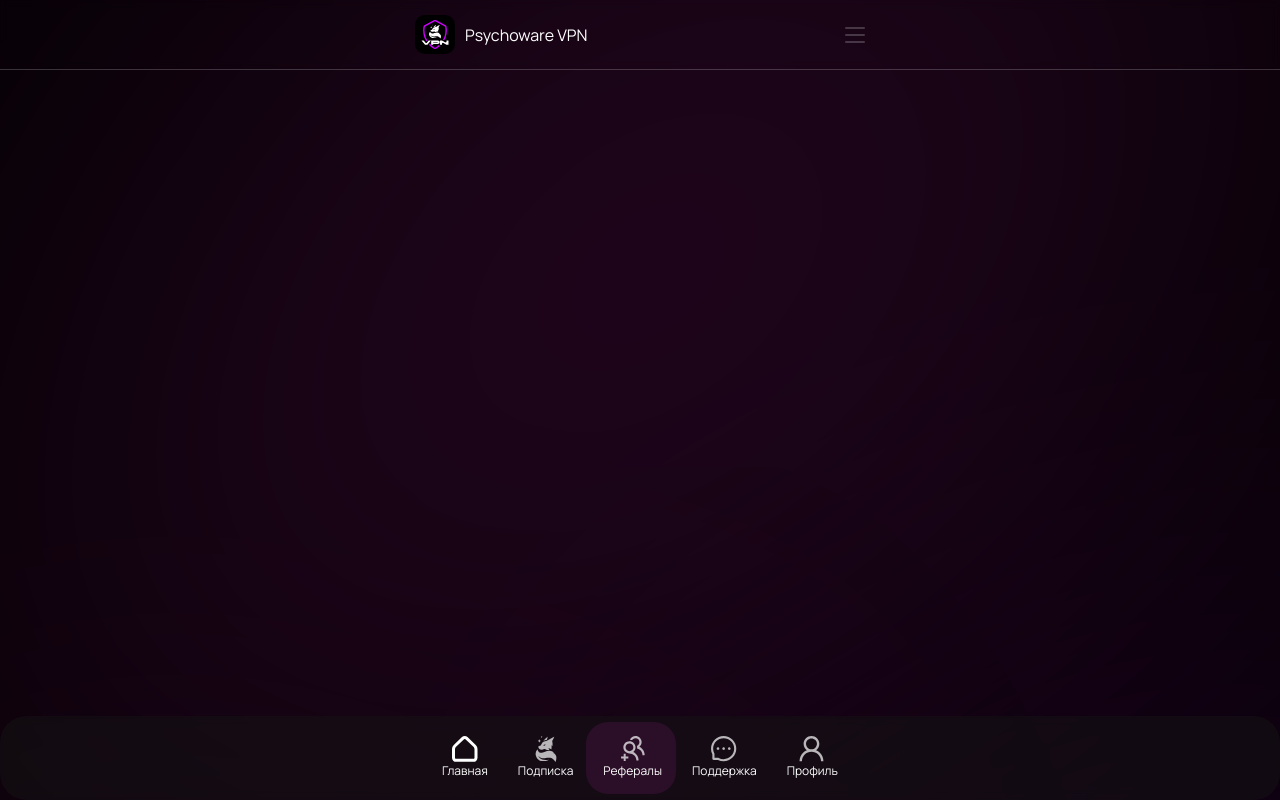
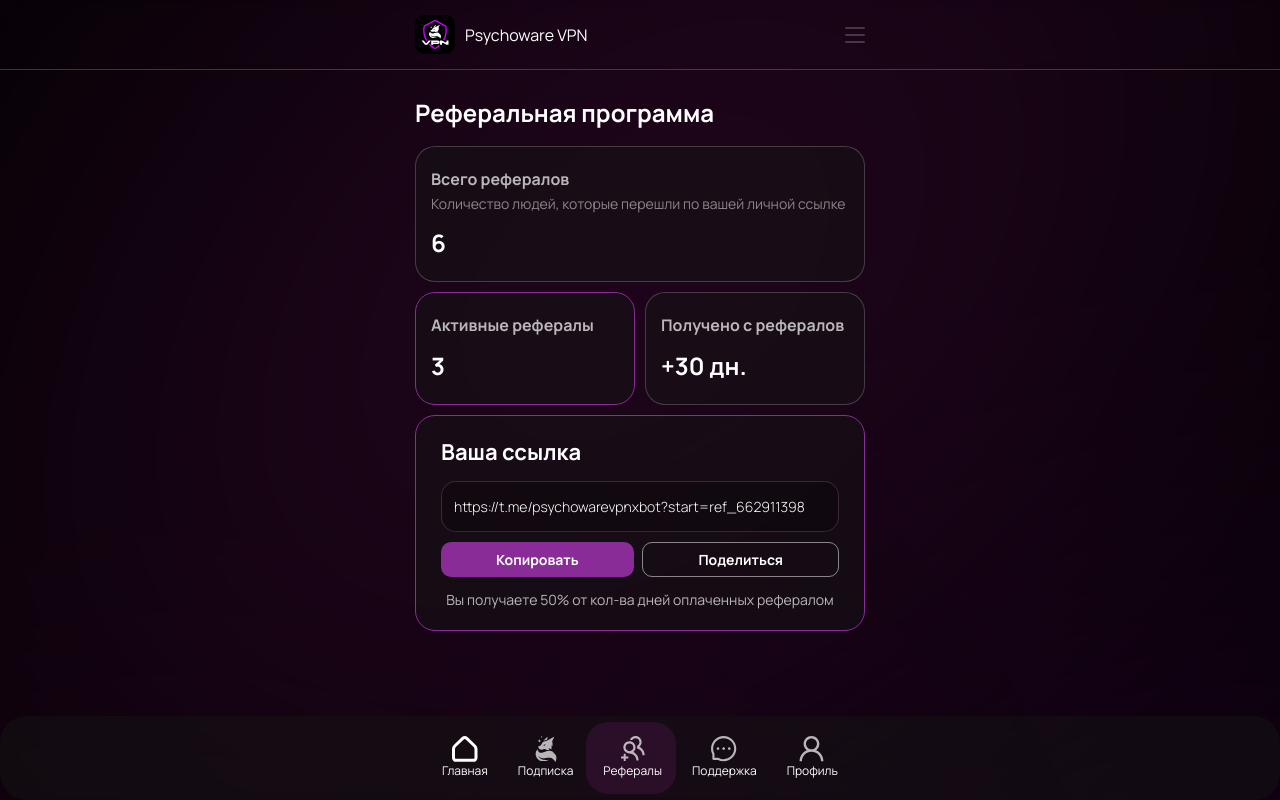
Before and after one commit to wildkodokushi/TGAPP_VPN, a React (Vite) app: page /referrals in a window 1280 px wide. Built offline with nearby package versions, Linux system fonts and the light colour scheme.

Commit message:
create referrals page

```diff
--- a/src/assets/styles/_globals.scss
+++ b/src/assets/styles/_globals.scss
@@ -4,6 +4,7 @@ body {
     font-family: var(--font-family);
     font-weight: 400;
     color: var(--color-white);
+    font-size: rem(14);
 }
 
 .main-container {
@@ -31,3 +32,8 @@ h2, .h2 {
     font-weight: 700;
     font-size: rem(22);
 }
+
+h3, .h3 {
+    font-weight: 700;
+    font-size: rem(16);
+}
--- a/src/assets/styles/_variables.scss
+++ b/src/assets/styles/_variables.scss
@@ -13,6 +13,7 @@
     --border-radius-1: #{rem(1)};
     --border-radius-10: #{rem(10)};
     --border-radius-14: #{rem(14)};
+    --border-radius-15: #{rem(15)};
     --border-radius-20: #{rem(20)};
     --border-radius-22: #{rem(22)};
     --border-radius-26: #{rem(26)};
--- a/src/assets/styles/blocks/_home.scss
+++ b/src/assets/styles/blocks/_home.scss
@@ -77,8 +77,6 @@
     }
 
     &__free-trial {
-        font-weight: 400;
-        font-size: rem(14);
         text-align: center;
         color: #ca9dc3;
 
@@ -97,8 +95,6 @@
             flex-direction: column;
             align-items: center;
             gap: rem(5);
-            font-weight: 400;
-            font-size: rem(14);
             color: #ca9dc3;
         }
 
--- /dev/null
+++ b/src/assets/styles/blocks/_notification.scss
@@ -0,0 +1,16 @@
+@use '../helpers/' as *;
+
+.notification {
+    position: absolute;
+    right: 0;
+    white-space: nowrap;
+    animation: fadeInOut 1.5s ease forwards;
+    pointer-events: none;
+}
+
+@keyframes fadeInOut {
+    0% { opacity: 0; transform: translateY(10px); }
+    20% { opacity: 1; transform: translateY(0); }
+    80% { opacity: 1; transform: translateY(0); }
+    100% { opacity: 0; transform: translateY(-10px); }
+}
--- /dev/null
+++ b/src/assets/styles/blocks/_referrals.scss
@@ -0,0 +1,108 @@
+@use '../helpers/' as *;
+
+.referrals {
+
+    &__count {
+        margin-top: rem(15);
+
+        &-list {
+            display: grid;
+            grid-template-columns: repeat(2, 1fr);
+            gap: rem(10);
+        }
+
+        &-item {
+            background: rgba(21, 21, 21, 0.5);
+            border: rem(1) solid rgba(255, 255, 255, 0.2);
+            border-radius: var(--border-radius-20);
+            display: flex;
+            flex-direction: column;
+            gap: rem(11);
+            padding: rem(20) rem(15);
+
+
+            &:nth-child(1) {
+                grid-column: 1/-1;
+            }
+
+            &:nth-child(2) {
+                border-color: var(--background-color-main);
+            }
+
+            &__main {
+                display: flex;
+                flex-direction: column;
+                gap: rem(2);
+            }
+        }
+
+        &-subtitle {
+            color: rgba(255, 255, 255, 0.7);
+        }
+
+        &-description {
+            color: rgba(255, 255, 255, 0.5);
+        }
+    }
+
+    &__link {
+        margin-top: rem(10);
+        border: rem(1) solid var(--background-color-main);
+        border-radius: var(--border-radius-20);
+        background: rgba(21, 21, 21, 0.5);
+        padding: rem(20) rem(25) rem(20);
+        display: flex;
+        flex-direction: column;
+        gap: rem(12);
+
+        &-notification {
+            display: flex;
+            align-items: center;
+            justify-content: space-between;
+            position: relative;
+        }
+
+        &-inner {
+            display: flex;
+            flex-direction: column;
+            gap: rem(10);
+        }
+
+        &-link {
+            display: inline-flex;
+            align-items: center;
+            height: rem(51);
+            padding-left: rem(12);
+            background: rgba(0, 0, 0, 0.25);
+            border: rem(1) solid rgba(105, 67, 99, 0.5);
+            border-radius: var(--border-radius-15);
+            font-weight: 300;
+        }
+
+        &-buttons {
+            display: flex;
+            justify-content: space-between;
+        }
+
+        &-button {
+            font-weight: 700;
+            border-radius: var(--border-radius-10);
+            padding-inline: rem(55);
+            height: rem(35);
+        }
+
+        & button:nth-child(1) {
+            background-color: var(--background-color-main);
+        }
+
+        & button:nth-child(2) {
+            border: rem(1) solid rgba(255, 255, 255, 0.5);
+            background: rgba(43, 11, 38, 0);
+        }
+
+        &-description {
+            text-align: center;
+            color: rgba(255, 255, 255, 0.7);
+        }
+    }
+}
--- a/src/assets/styles/blocks/_subscription.scss
+++ b/src/assets/styles/blocks/_subscription.scss
@@ -33,7 +33,6 @@
         }
 
         &-date {
-            font-weight: 400;
             font-size: rem(20);
             color: rgba(255, 255, 255, 0.4);
         }
@@ -60,7 +59,6 @@
             }
 
             &-label {
-                font-weight: 400;
                 font-size: rem(15);
                 color: #9f9f9f;
             }
@@ -111,7 +109,6 @@
                     left: 30%;
                     top: -10px;
                     font-weight: 700;
-                    font-size: rem(14);
                     background-color: var(--background-color-main);
                     box-shadow: 0 2px 4px 1px rgba(137, 44, 151, 0.25);
                 }
--- a/src/assets/styles/main.scss
+++ b/src/assets/styles/main.scss
@@ -12,3 +12,5 @@
 @use './blocks/infinite';
 @use './blocks/footer';
 @use './blocks/subscription';
+@use './blocks/referrals';
+@use './blocks/notification';
--- a/src/pages/Referrals.tsx
+++ b/src/pages/Referrals.tsx
@@ -1,5 +1,84 @@
+import { useRef, useState } from 'react';
+
 export default function ReferralsPage() {
+    const [copied, setCopied] = useState(false); // для галочки? если убираем иконку, можно просто showMessage
+    const [showCopyMessage, setShowCopyMessage] = useState(false);
+    const linkRef = useRef<HTMLSpanElement>(null);
+
+    const referralLink = 'https://t.me/psychowarevpnxbot?start=ref_662911398';
+
+    const handleCopy = async () => {
+        try {
+            await navigator.clipboard.writeText(referralLink);
+            setShowCopyMessage(true);
+            setTimeout(() => setShowCopyMessage(false), 1500);
+        } catch (err) {
+            console.error('Failed to copy:', err);
+        }
+    };
+
+    // const handleShare = () => {
+    //     // Для Telegram Mini App можно использовать открытие ссылки "share"
+    //     if (window.Telegram?.WebApp) {
+    //         window.Telegram.WebApp.openTelegramLink(`https://t.me/share/url?url=${encodeURIComponent(referralLink)}`);
+    //     } else {
+    //     // fallback
+    //         window.open(`https://t.me/share/url?url=${encodeURIComponent(referralLink)}`, '_blank');
+    //     }
+    // };
+
     return(
-        <div className=""></div>
+        <div className="referrals">
+            <div className="referrals__inner container">
+                <h1 className="referrals__title h1">Реферальная программа</h1>
+                <div className="referrals__count">
+                    <ul className="referrals__count-list">
+                        <li className="referrals__count-item">
+                            <div className="referrals__count-item__main">
+                                <h3 className="referrals__count-subtitle h3">Всего рефералов</h3>
+                                <p className="referrals__count-description">
+                                    Количество людей, которые перешли по вашей личной ссылке
+                                </p>
+                            </div>
+                            <span className="referrals__count-item__count h1">6</span>
+                        </li>
+                        <li className="referrals__count-item">
+                            <h3 className="referrals__count-subtitle h3">Активные рефералы</h3>
+                            <span className="referrals__count-item__count h1">3</span>
+                        </li>
+                        <li className="referrals__count-item">
+                            <h3 className="referrals__count-subtitle h3">Получено с рефералов</h3>
+                            <span className="referrals__count-item__count h1">
+                                +<span>30 </span>дн.
+                            </span>
+                        </li>
+                    </ul>
+                </div>
+                <div className="referrals__link">
+                    <div className="referrals__link-notification">
+                        <h2 className="referrals__link-title h2">Ваша ссылка</h2>
+                        {showCopyMessage && (
+                            <div className='notification'>Ссылка скопирована</div>
+                        )}
+                    </div>
+                    <div className='referrals__link-inner'>
+                        <span className='referrals__link-link' ref={linkRef}>
+                            {referralLink}
+                        </span>
+                        <div className='referrals__link-buttons'>
+                            <button className='referrals__link-button button' onClick={handleCopy}>
+                                <span>Копировать</span>
+                            </button>
+                            <button className='referrals__link-button button'>
+                                <span>Поделиться</span>
+                            </button>
+                        </div>
+                    </div>
+                    <p className='referrals__link-description'>
+                        Вы получаете 50% от кол-ва дней оплаченных рефералом
+                    </p>
+                </div>
+            </div>
+        </div>
     );
 }
```
Also changed, not shown: src/pages/Main.tsx (+4 -4 lines), src/components/Layout.tsx (line endings or trailing spaces).
